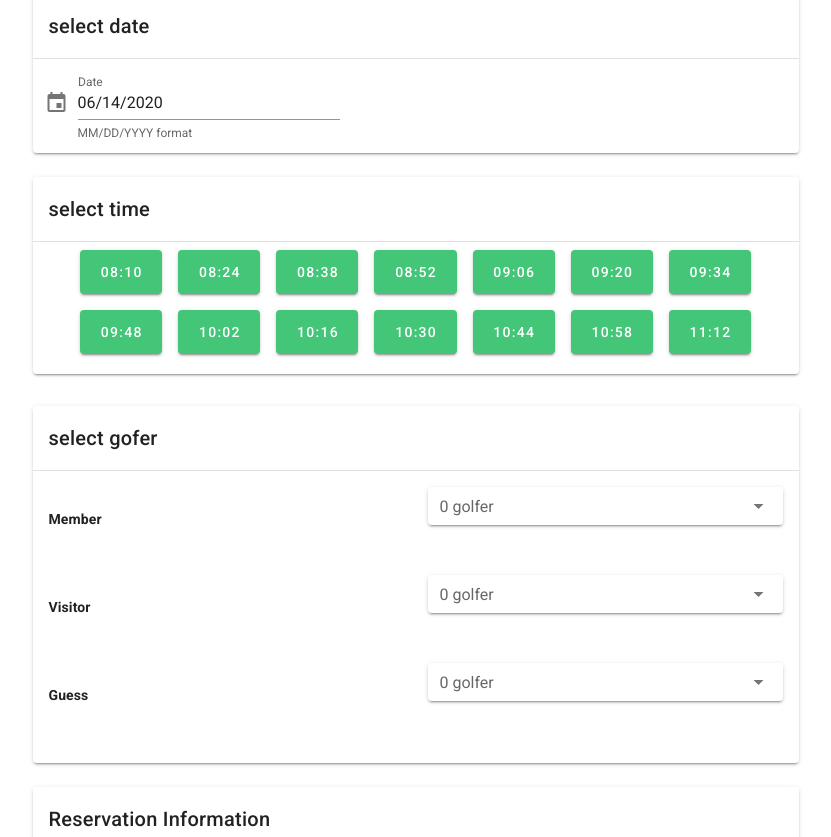
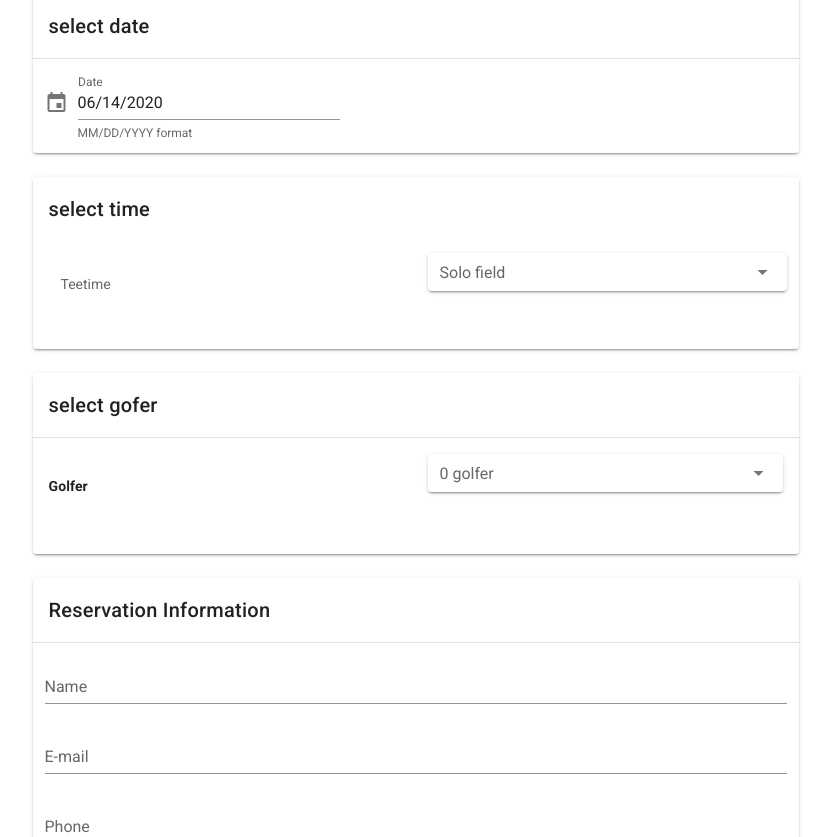
Before and after one commit to Pinsajee/Sr_project_newyoursgreens, a Vue app: page / in a window 1280 px wide. Shown: the part 583-1420 px from the top of the page, without its empty margins (27-858 px from the left). Built offline with nearby package versions, Linux system fonts and the light colour scheme.

Commit message:
edit teetime golfer button

```diff
--- a/src/components/BookingHome.vue
+++ b/src/components/BookingHome.vue
@@ -36,9 +36,9 @@
 
       <datePicker />
 
-      <div class="selectTime">
+
         <selectTime />
-      </div>
+
 
       <v-flex xs12 md8>
         <v-col cols="auto" xs12 md8>
@@ -49,31 +49,7 @@
               <div>
                 <v-row align="center" class="mb-2">
                   <v-col cols="6">
-                    <h4>Member</h4>
-                  </v-col>
-                  <v-col cols="6">
-                    <v-select
-                      :items="golfer"
-                      label="0 golfer"
-                      dense
-                      solo
-                    ></v-select>
-                  </v-col>
-
-                  <v-col cols="6">
-                    <h4>Visitor</h4>
-                  </v-col>
-                  <v-col cols="6">
-                    <v-select
-                      :items="golfer"
-                      label="0 golfer"
-                      dense
-                      solo
-                    ></v-select>
-                  </v-col>
-
-                  <v-col cols="6">
-                    <h4>Guess</h4>
+                    <h4>Golfer</h4>
                   </v-col>
                   <v-col cols="6">
                     <v-select
@@ -99,16 +75,6 @@
               <v-text-field label="Name" single-line></v-text-field>
               <v-text-field label="E-mail" single-line></v-text-field>
               <v-text-field label="Phone" single-line></v-text-field>
-              <v-btn
-                rounded
-                block
-                color="#05BC01"
-                dark
-                v-bind="attrs"
-                v-on="on"
-              >
-                next
-              </v-btn>
             </v-col>
           </v-card>
         </v-col>
@@ -176,14 +142,19 @@ import selectTime from "@/components/timeloop.vue";
 import datePicker from "@/components/DatePicker.vue";
 
 export default {
+  data: () => ({
+    golfer: [
+      "1 golfer",
+      "2 golfer",
+      "3 golfer",
+      "4 golfer",
+      "5 golfer",
+      "6 golfer",
+    ],
+  }),
   components: {
     selectTime,
     datePicker,
-    data() {
-      return {
-        test: dialog,
-      };
-    },
   },
 };
 </script>
--- a/src/components/DatePicker.vue
+++ b/src/components/DatePicker.vue
@@ -43,6 +43,8 @@
 </v-hover>
     </v-col>
   </v-flex>
+
+
 
 
 </template>
--- a/src/components/timeloop.vue
+++ b/src/components/timeloop.vue
@@ -1,15 +1,25 @@
-<<template>
-  <v-flex xs12 md8>
-    <v-col cols="auto" xs12 md8>
+<template>
+ <v-flex xs12 md8>
+     <v-col cols="auto" xs12 md8>
       <v-card light>
         <v-card-title>select time</v-card-title>
-        <v-divider></v-divider>
-
-        <v-row class="mb-2">
-          <v-col cols="auto" ms12 class="text-center">
 
 
-            <v-btn
+
+          <v-col cols="auto" ms12 class="text-center">
+             <v-row align="center" class="mb-2">
+         <v-col cols="6">
+        <v-subheader>Teetime</v-subheader>
+      </v-col>
+      <v-col class="d-flex" cols="6" sm="6">
+        <v-select
+          :items="time"
+          label="Solo field"
+          dense
+          solo
+        ></v-select>
+      </v-col>
+            <!-- <v-btn
             @click="show = !show"
               v-model="gettime"
               class="ma-2"
@@ -19,10 +29,10 @@
               v-for="(item, i) in items"
               :key="i"
               >{{ item.time }}
-            </v-btn>
+            </v-btn> -->
+             </v-row>
+          </v-col>
 
-          </v-col>
-        </v-row>
 
       </v-card>
     </v-col>
@@ -39,49 +49,20 @@ export default {
 
         show: false,
 
-    items: [
-      {
-        time: "08:10",
-      },
-      {
-        time: "08:24",
-      },
-      {
-        time: "08:38",
-      },
-      {
-        time: "08:52",
-      },
-      {
-        time: "09:06",
-      },
-      {
-        time: "09:20",
-      },
-      {
-        time: "09:34",
-      },
-      {
-        time: "09:48",
-      },
-      {
-        time: "10:02",
-      },
-      {
-        time: "10:16",
-      },
-      {
-        time: "10:30",
-      },
-      {
-       time: "10:44",
-      },
-      {
-        time: "10:58",
-      },
-      {
-        time: "11:12",
-      },
+    time: [ '08:10', '08:24',
+      '08:38',
+        '08:52',
+        '09:06',
+         '09:20',
+         '09:34',
+        '09:48',
+         '10:02',
+        '10:16',
+        '10:30',
+       '10:44',
+        '10:58',
+        '11:12',
+
     ],
   }),
 };
```
